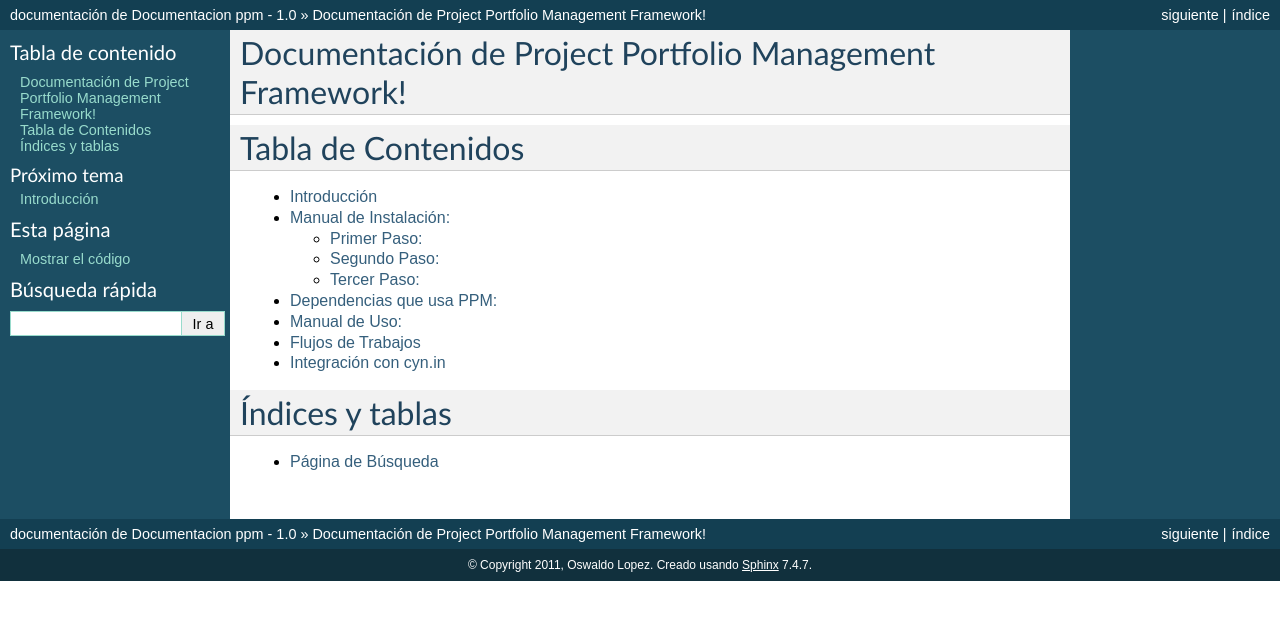
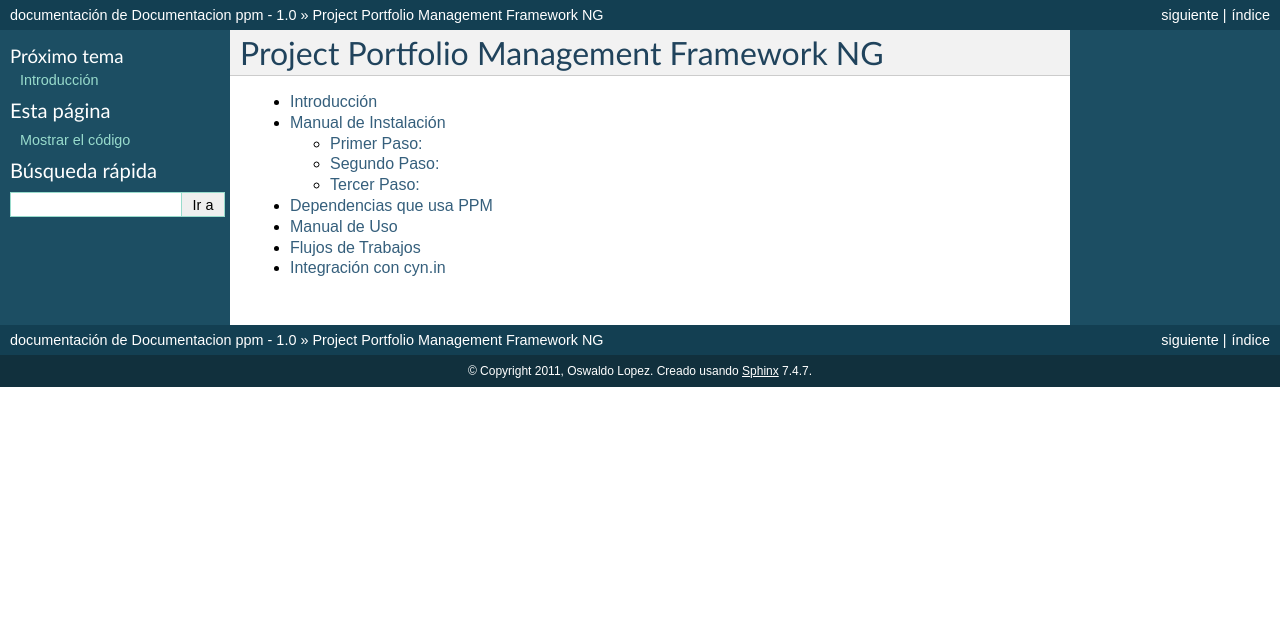
Before and after one commit to Cenditel/cenditel.docs, a Sphinx documentation site: the page built from source/ppm/index.rst, in a window 1280 px wide. Shown: the top 620 px of the page. Built offline with Sphinx 7.4.7, drawn with Linux system fonts in a browser that asks for light colours.

Commit message:
Actualizado formato de RST y eliminad la seccion de tablas y indices

```diff
--- a/source/ppm/index.rst
+++ b/source/ppm/index.rst
@@ -3,11 +3,9 @@
    You can adapt this file completely to your liking, but it should at least
    contain the root `toctree` directive.
 
-Documentación de Project Portfolio Management Framework!
-========================================================
-
-Tabla de Contenidos
-===================
+=========================================
+Project Portfolio Management Framework NG
+=========================================
 
 .. toctree::
    :maxdepth: 2
@@ -18,9 +16,3 @@ Tabla de Contenidos
    manual_de_uso
    flujo_de_estado
    integracion_con_cynin
-
-
-Índices y tablas
-================
-
-* :ref:`search`
--- a/source/ppm/manual_de_uso.rst
+++ b/source/ppm/manual_de_uso.rst
@@ -2,7 +2,7 @@
 
 .. _uso:
 
-Manual de Uso:
---------------
+Manual de Uso
+-------------
 
 Por definir
```
Also changed, not shown: source/ppm/manual_de_instalacion.rst (+4 -4 lines).
